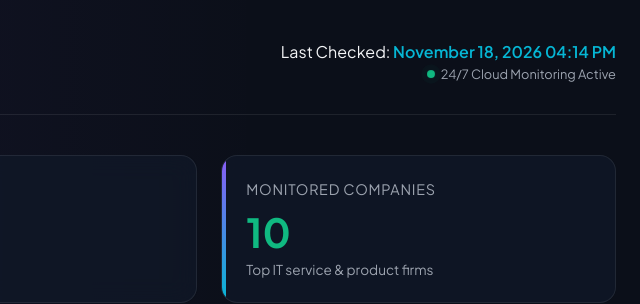
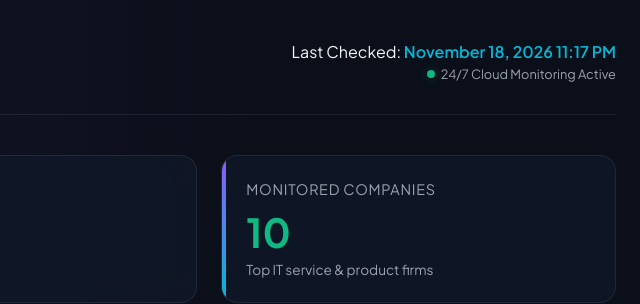
Before and after one commit to theharshaltech/job-watcher, a plain HTML site: page index.html in a window 1280 px wide. Shown: the top 304 px of the page, 640-1280 px from the left. Drawn offline with Linux system fonts and the light colour scheme.

Commit message:
Auto-update: Database, Dashboard, and Logs [skip ci]

```diff
--- a/index.html
+++ b/index.html
@@ -453,7 +453,7 @@
                 <p class="brand-subtitle">Automated notifications for MCA & Fresher eligibility</p>
             </div>
             <div class="last-updated">
-                <div>Last Checked: <span class="time">November 18, 2026 04:14 PM</span></div>
+                <div>Last Checked: <span class="time">November 18, 2026 11:17 PM</span></div>
                 <div class="status"><span class="pulse-dot"></span> 24/7 Cloud Monitoring Active</div>
             </div>
         </header>
```
Also changed, not shown: 1 other file.
